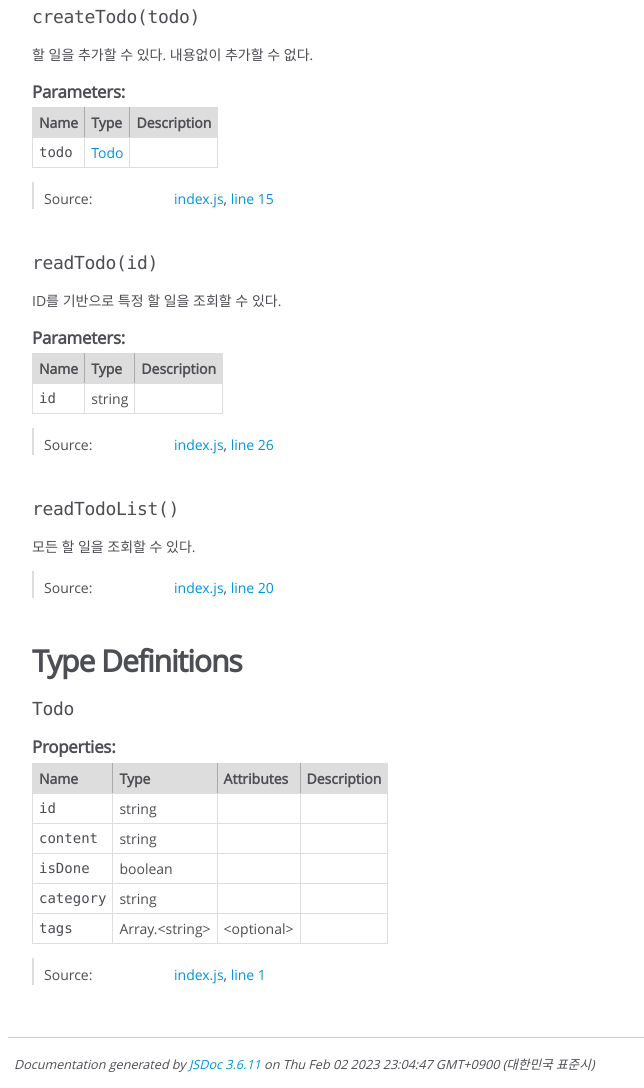
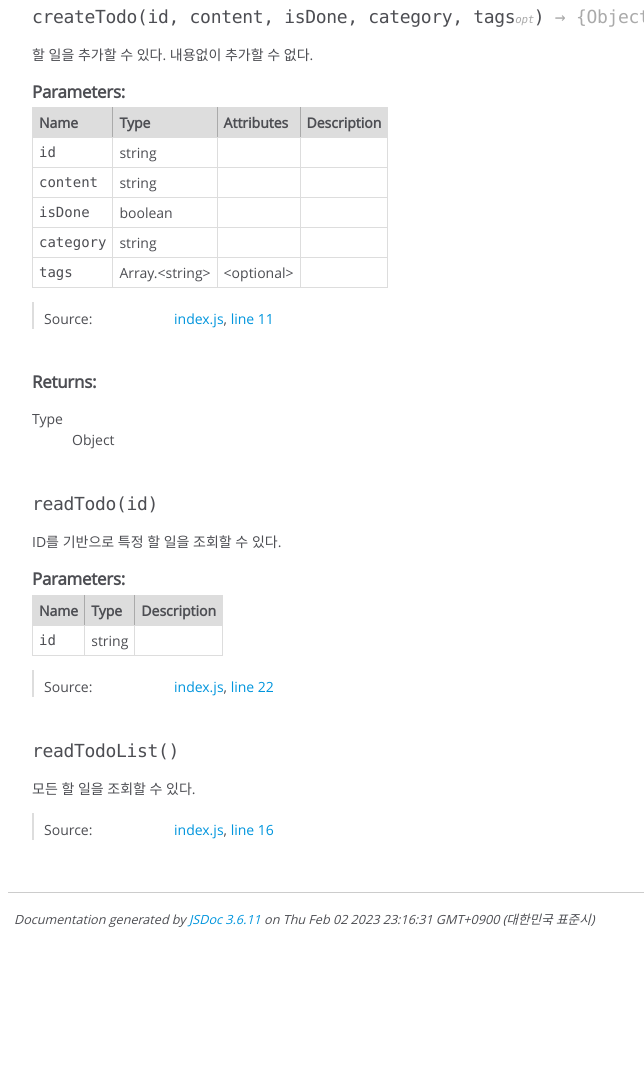
Before and after one commit to pocojang/jsdoc-boilerplate, a website: page docs/global.html in a window 1280 px wide. Shown: the part 218-1306 px from the top of the page, without its empty margins (0-644 px from the left). After the commit the page ends 1161 px from the top, so only its background shows below. Drawn offline with Linux system fonts and the light colour scheme.

Commit message:
fix: createTodo() 수정

```diff
--- a/docs/global.html
+++ b/docs/global.html
@@ -104,7 +104,7 @@
 
 
 
-    <h4 class="name" id="createTodo"><span class="type-signature"></span>createTodo<span class="signature">(todo)</span><span class="type-signature"></span></h4>
+    <h4 class="name" id="createTodo"><span class="type-signature"></span>createTodo<span class="signature">(id, content, isDone, category, tags<span class="signature-attributes">opt</span>)</span><span class="type-signature"> &rarr; {Object}</span></h4>
 
 
 
@@ -137,6 +137,8 @@
         <th>Type</th>
 
 
+        <th>Attributes</th>
+
 
 
 
@@ -149,18 +151,152 @@
 
         <tr>
 
-                <td class="name"><code>todo</code></td>
+                <td class="name"><code>id</code></td>
 
 
             <td class="type">
 
 
-<span class="param-type"><a href="global.html#Todo">Todo</a></span>
+<span class="param-type">string</span>
 
 
 
             </td>
 
+
+                <td class="attributes">
+
+
+
+
+
+                </td>
+
+
+
+
+            <td class="description last"></td>
+        </tr>
+
+
+
+        <tr>
+
+                <td class="name"><code>content</code></td>
+
+
+            <td class="type">
+
+
+<span class="param-type">string</span>
+
+
+
+            </td>
+
+
+                <td class="attributes">
+
+
+
+
+
+                </td>
+
+
+
+
+            <td class="description last"></td>
+        </tr>
+
+
+
+        <tr>
+
+                <td class="name"><code>isDone</code></td>
+
+
+            <td class="type">
+
+
+<span class="param-type">boolean</span>
+
+
+
+            </td>
+
+
+                <td class="attributes">
+
+
+
+
+
+                </td>
+
+
+
+
+            <td class="description last"></td>
+        </tr>
+
+
+
+        <tr>
+
+                <td class="name"><code>category</code></td>
+
+
+            <td class="type">
+
+
+<span class="param-type">string</span>
+
+
+
+            </td>
+
+
+                <td class="attributes">
+
+
+
+
+
+                </td>
+
+
+
+
+            <td class="description last"></td>
+        </tr>
+
+
+
+        <tr>
+
+                <td class="name"><code>tags</code></td>
+
+
+            <td class="type">
+
+
+<span class="param-type">Array.&lt;string></span>
+
+
+
+            </td>
+
+
+                <td class="attributes">
+
+                    &lt;optional><br>
+
+
+
+
+
+                </td>
 
 
 
@@ -206,7 +342,7 @@
 
     <dt class="tag-source">Source:</dt>
     <dd class="tag-source"><ul class="dummy"><li>
-        <a href="index.js.html">index.js</a>, <a href="index.js.html#line15">line 15</a>
+        <a href="index.js.html">index.js</a>, <a href="index.js.html#line11">line 11</a>
     </li></ul></dd>
 
 
@@ -229,6 +365,24 @@
 
 
 
+
+
+<h5>Returns:</h5>
+
+
+
+
+<dl>
+    <dt>
+        Type
+    </dt>
+    <dd>
+
+<span class="param-type">Object</span>
+
+
+    </dd>
+</dl>
 
 
 
@@ -343,7 +497,7 @@
 
     <dt class="tag-source">Source:</dt>
     <dd class="tag-source"><ul class="dummy"><li>
-        <a href="index.js.html">index.js</a>, <a href="index.js.html#line26">line 26</a>
+        <a href="index.js.html">index.js</a>, <a href="index.js.html#line22">line 22</a>
     </li></ul></dd>
 
 
@@ -431,7 +585,7 @@
 
     <dt class="tag-source">Source:</dt>
     <dd class="tag-source"><ul class="dummy"><li>
-        <a href="index.js.html">index.js</a>, <a href="index.js.html#line20">line 20</a>
+        <a href="index.js.html">index.js</a>, <a href="index.js.html#line16">line 16</a>
     </li></ul></dd>
 
 
@@ -465,246 +619,6 @@
 
 
 
-        <h3 class="subsection-title">Type Definitions</h3>
-
-
-
-<h4 class="name" id="Todo">Todo</h4>
-
-
-
-
-
-
-
-
-
-
-    <h5 class="subsection-title">Properties:</h5>
-
-
-
-<table class="props">
-    <thead>
-    <tr>
-
-        <th>Name</th>
-
-
-        <th>Type</th>
-
-
-        <th>Attributes</th>
-
-
-
-
-        <th class="last">Description</th>
-    </tr>
-    </thead>
-
-    <tbody>
-
-
-        <tr>
-
-                <td class="name"><code>id</code></td>
-
-
-            <td class="type">
-
-
-<span class="param-type">string</span>
-
-
-
-            </td>
-
-
-                <td class="attributes">
-
-
-
-                </td>
-
-
-
-
-            <td class="description last"></td>
-        </tr>
-
-
-
-        <tr>
-
-                <td class="name"><code>content</code></td>
-
-
-            <td class="type">
-
-
-<span class="param-type">string</span>
-
-
-
-            </td>
-
-
-                <td class="attributes">
-
-
-
-                </td>
-
-
-
-
-            <td class="description last"></td>
-        </tr>
-
-
-
-        <tr>
-
-                <td class="name"><code>isDone</code></td>
-
-
-            <td class="type">
-
-
-<span class="param-type">boolean</span>
-
-
-
-            </td>
-
-
-                <td class="attributes">
-
-
-
-                </td>
-
-
-
-
-            <td class="description last"></td>
-        </tr>
-
-
-
-        <tr>
-
-                <td class="name"><code>category</code></td>
-
-
-            <td class="type">
-
-
-<span class="param-type">string</span>
-
-
-
-            </td>
-
-
-                <td class="attributes">
-
-
-
-                </td>
-
-
-
-
-            <td class="description last"></td>
-        </tr>
-
-
-
-        <tr>
-
-                <td class="name"><code>tags</code></td>
-
-
-            <td class="type">
-
-
-<span class="param-type">Array.&lt;string></span>
-
-
-
-            </td>
-
-
-                <td class="attributes">
-
-                    &lt;optional><br>
-
-
-
-                </td>
-
-
-
-
-            <td class="description last"></td>
-        </tr>
-
-
-    </tbody>
-</table>
-
-
-
-
-<dl class="details">
-
-
-
-
-
-
-
-
-
-
-
-
-
-
-
-
-
-
-
-
-
-
-
-
-
-
-    <dt class="tag-source">Source:</dt>
-    <dd class="tag-source"><ul class="dummy"><li>
-        <a href="index.js.html">index.js</a>, <a href="index.js.html#line1">line 1</a>
-    </li></ul></dd>
-
-
-
-
-
-
-
-</dl>
-
-
-
-
-
-
-
-
 
 
 </article>
@@ -723,7 +637,7 @@
 <br class="clear">
 
 <footer>
-    Documentation generated by <a href="https://github.com/jsdoc/jsdoc">JSDoc 3.6.11</a> on Thu Feb 02 2023 23:04:47 GMT+0900 (대한민국 표준시)
+    Documentation generated by <a href="https://github.com/jsdoc/jsdoc">JSDoc 3.6.11</a> on Thu Feb 02 2023 23:16:31 GMT+0900 (대한민국 표준시)
 </footer>
 
 <script> prettyPrint(); </script>
```
Also changed, not shown: docs/index.html (+1 -1 lines), docs/index.js.html (+8 -12 lines), src/index.js (+7 -11 lines).
